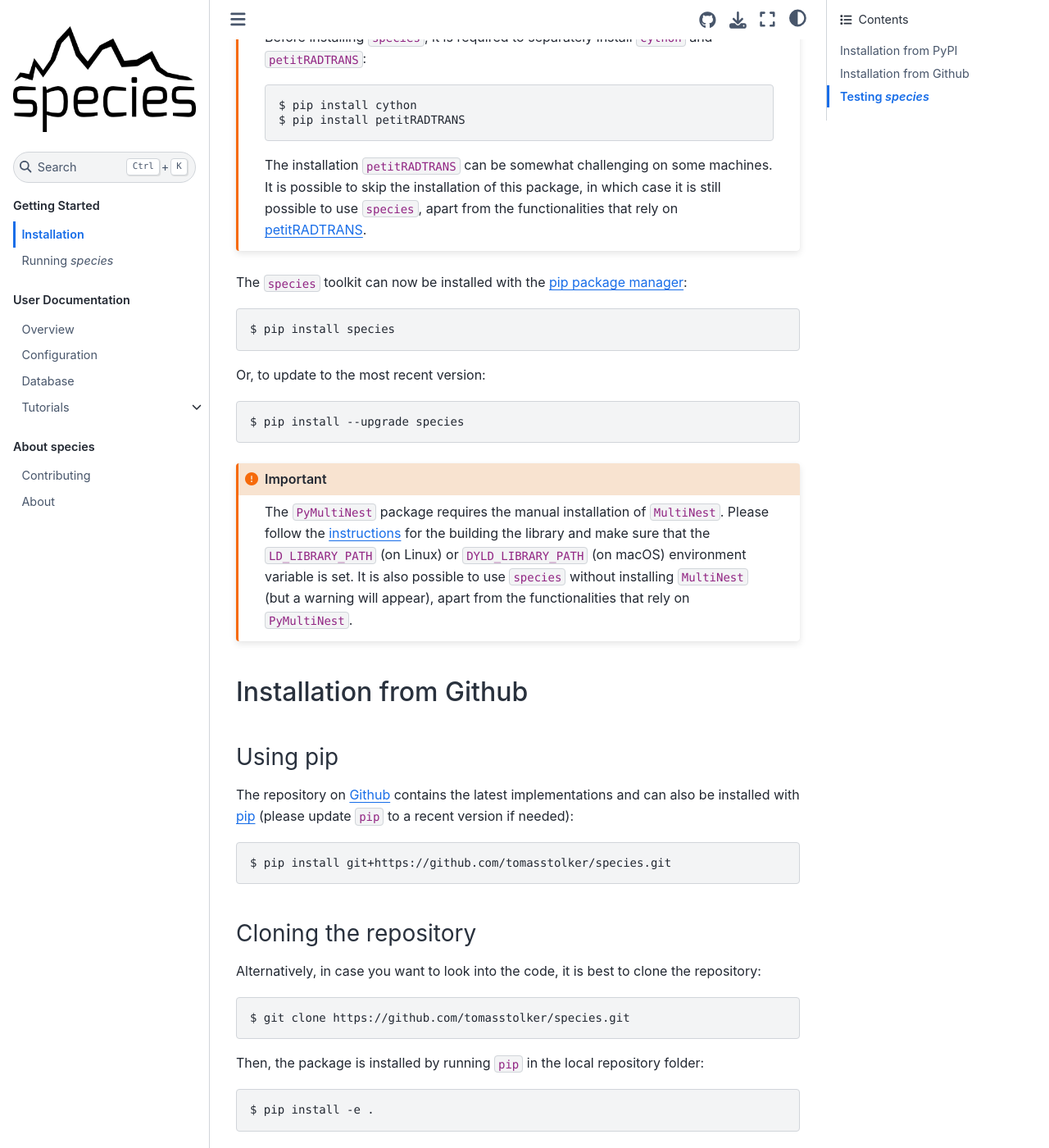
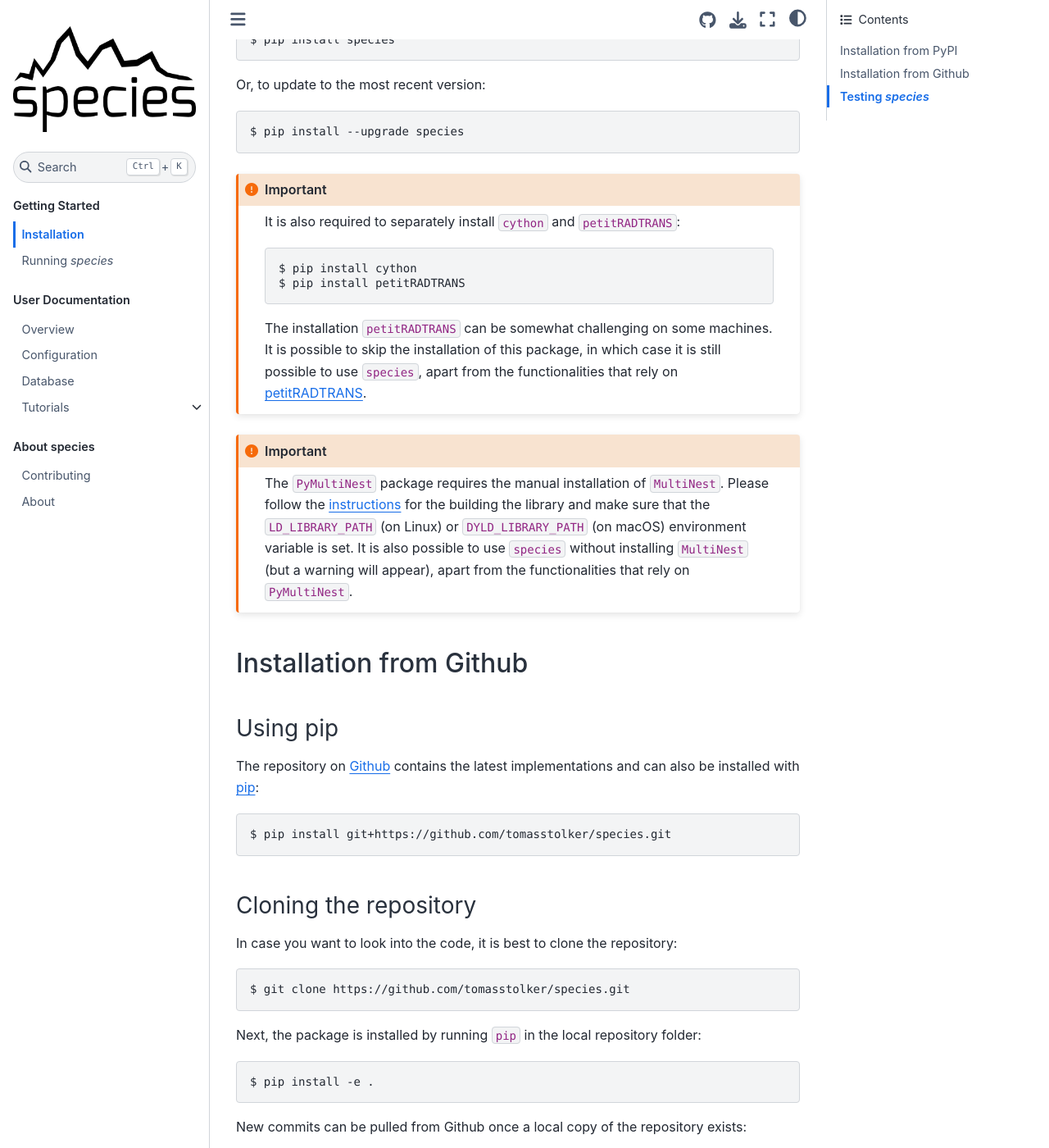
Before and after one commit to tomasstolker/species, a Sphinx documentation site: the page built from docs/installation.rst, in a window 1280 px wide and 1400 px high, scrolled down 307 px. Shown: the whole window at 82% size. Built offline with Sphinx 7.4.7 and the Sphinx Book theme 1.1.4, drawn with Linux system fonts in a browser that asks for light colours; pages that are not in the unit, such as notebooks, are missing from menus; some of the changed text lies outside the part shown.

Commit message:
Fixed issue with type check in retrieval_util, added SPHERE/SAM magnitudes of HD 142527 B to companion_data, updated installation instructions

```diff
--- a/docs/installation.rst
+++ b/docs/installation.rst
@@ -8,17 +8,7 @@ Installation
 Installation from PyPI
 ----------------------
 
-.. important::
-   Before installing ``species``, it is required to separately install ``cython`` and ``petitRADTRANS``:
-
-   .. code-block:: console
-
-       $ pip install cython
-       $ pip install petitRADTRANS
-
-   The installation ``petitRADTRANS`` can be somewhat challenging on some machines. It is possible to skip the installation of this package, in which case it is still possible to use ``species``, apart from the functionalities that rely on `petitRADTRANS <https://petitradtrans.readthedocs.io>`_.
-
-The ``species`` toolkit can now be installed with the `pip package manager <https://packaging.python.org/tutorials/installing-packages/>`_:
+The ``species`` toolkit can be installed with the `pip package manager <https://packaging.python.org/tutorials/installing-packages/>`_:
 
 .. code-block:: console
 
@@ -31,6 +21,16 @@ Or, to update to the most recent version:
    $ pip install --upgrade species
 
 .. important::
+   It is also required to separately install ``cython`` and ``petitRADTRANS``:
+
+   .. code-block:: console
+
+       $ pip install cython
+       $ pip install petitRADTRANS
+
+   The installation ``petitRADTRANS`` can be somewhat challenging on some machines. It is possible to skip the installation of this package, in which case it is still possible to use ``species``, apart from the functionalities that rely on `petitRADTRANS <https://petitradtrans.readthedocs.io>`_.
+
+.. important::
    The ``PyMultiNest`` package requires the manual installation of ``MultiNest``. Please follow the `instructions <https://johannesbuchner.github.io/PyMultiNest/install.html>`_ for the building the library and make sure that the ``LD_LIBRARY_PATH`` (on Linux) or ``DYLD_LIBRARY_PATH`` (on macOS) environment variable is set. It is also possible to use ``species`` without installing ``MultiNest`` (but a warning will appear), apart from the functionalities that rely on ``PyMultiNest``.
 
 Installation from Github
@@ -39,7 +39,7 @@ Installation from Github
 Using pip
 ^^^^^^^^^
 
-The repository on `Github <https://github.com/tomasstolker/species>`_ contains the latest implementations and can also be installed with `pip <https://packaging.python.org/tutorials/installing-packages/>`_ (please update ``pip`` to a recent version if needed):
+The repository on `Github <https://github.com/tomasstolker/species>`_ contains the latest implementations and can also be installed with `pip <https://packaging.python.org/tutorials/installing-packages/>`_:
 
 .. code-block:: console
 
@@ -48,13 +48,13 @@ The repository on `Github <https://github.com/tomasstolker/species>`_ contains t
 Cloning the repository
 ^^^^^^^^^^^^^^^^^^^^^^
 
-Alternatively, in case you want to look into the code, it is best to clone the repository:
+In case you want to look into the code, it is best to clone the repository:
 
 .. code-block:: console
 
     $ git clone https://github.com/tomasstolker/species.git
 
-Then, the package is installed by running ``pip`` in the local repository folder:
+Next, the package is installed by running ``pip`` in the local repository folder:
 
 .. code-block:: console
 
```
Also changed, not shown: 4 other files.
